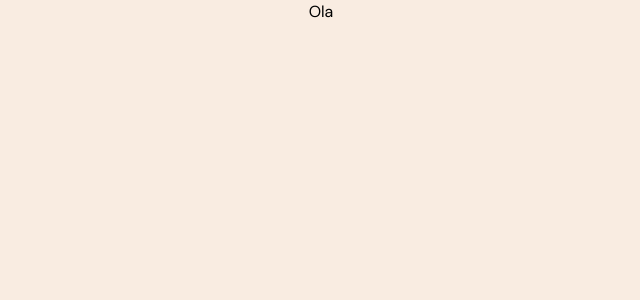
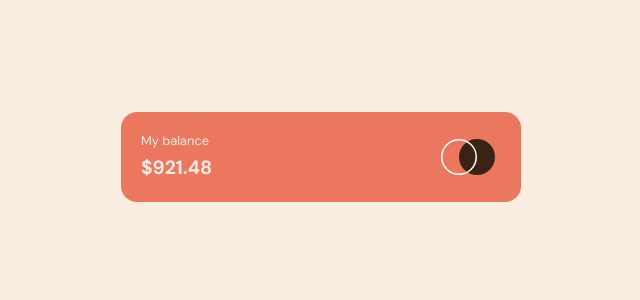
Before and after one commit to ItaloDev-Marcelo/expenses-chart-ts, a React (Vite) app: page / in a window 1280 px wide. Shown: the top 300 px of the page, without its empty margins (319-959 px from the left). Built offline with nearby package versions, Linux system fonts and the light colour scheme.

Commit message:
add BalanceHeader to App.tsx

```diff
--- a/src/App.tsx
+++ b/src/App.tsx
@@ -1,8 +1,10 @@
-
+import BalanceHeader from './balance/BalanceHeader'
 function App() {
 
   return (
-    <h1>Ola</h1>
+     <div className='flex flex-col items-center justify-center mt-2.5 md:mt-[5rem] xl:mt-[7rem]'>
+       <BalanceHeader/>
+     </div>
   )
 }
 
```
